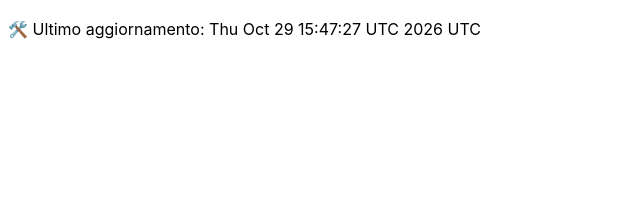
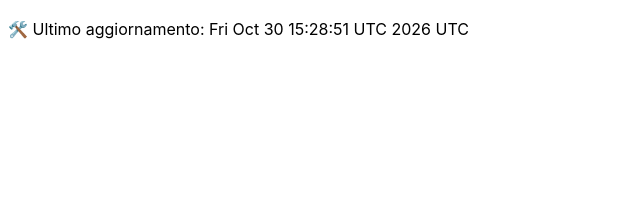
Before and after one commit to DanteTrb/DanteTrb.github.io, a Jekyll site: the page built from badges.md, in a window 1280 px wide. Shown: the top 212 px of the page, without its empty margins (0-640 px from the left). Built offline with Jekyll 4.4.1, drawn with Linux system fonts in a browser that asks for light colours; our own code applies the rules of GitHub Pages for plain Markdown files.

Commit message:
🛠️ Aggiornamento automatico badge

```diff
--- a/badges.md
+++ b/badges.md
@@ -1 +1 @@
-🛠️ Ultimo aggiornamento: Thu Oct 29 15:47:27 UTC 2026 UTC
+🛠️ Ultimo aggiornamento: Fri Oct 30 15:28:51 UTC 2026 UTC
```
